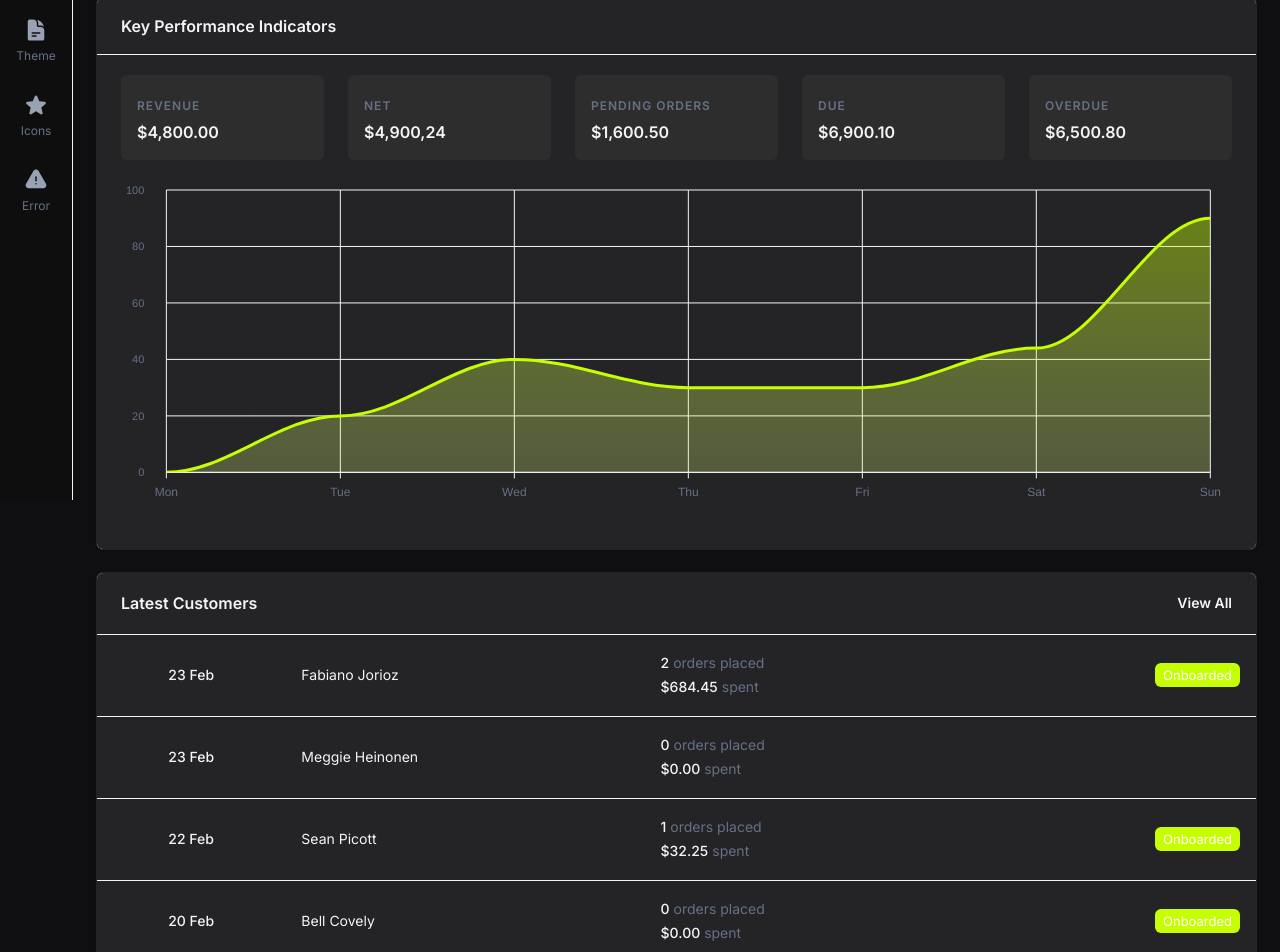
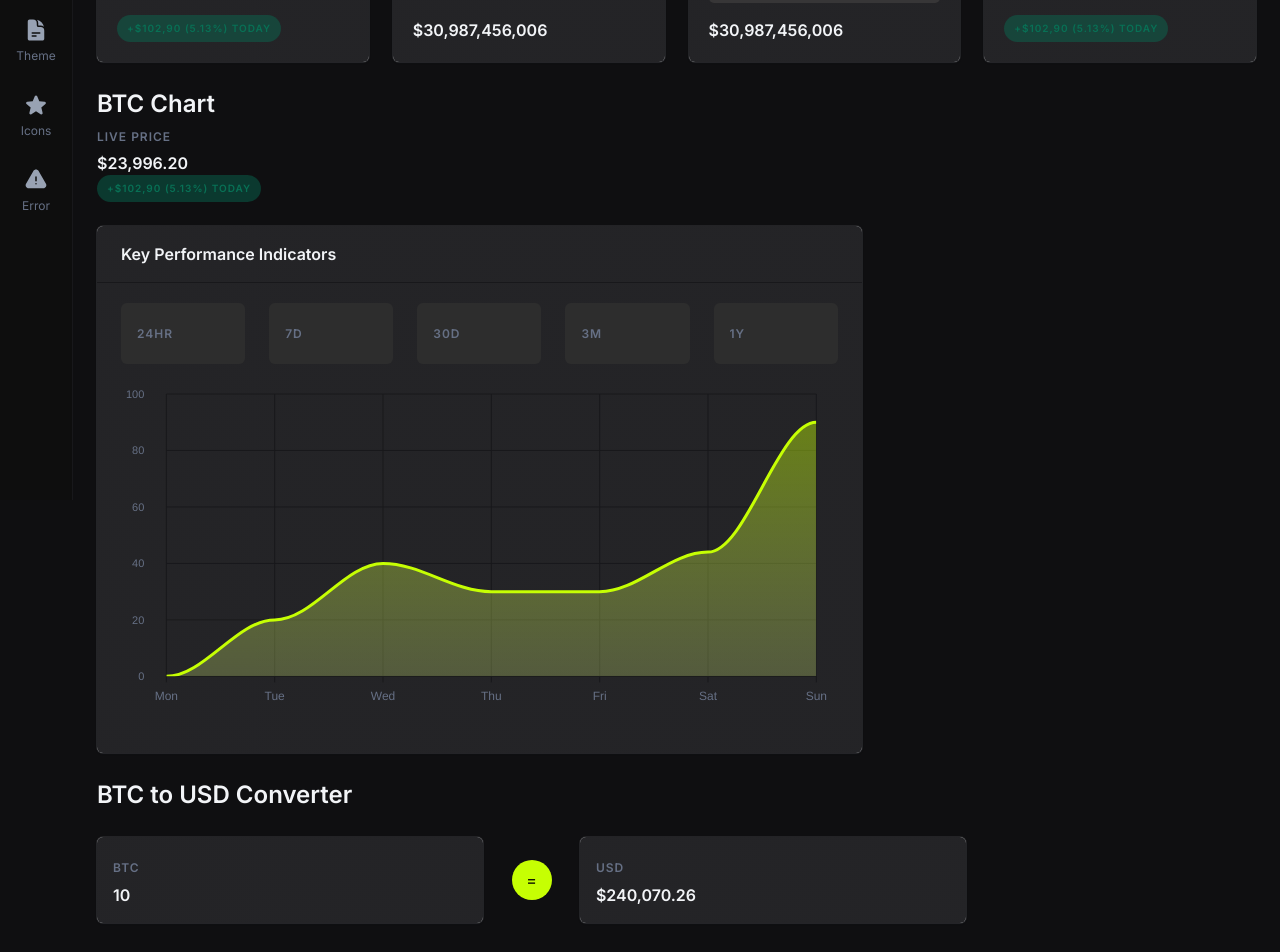
Before and after one commit to WilliamHarriszi09/create-react-app, a React (Create React App) app: page / in a window 1280 px wide. Shown: the part 300-1252 px from the top of the page. Built offline with nearby package versions, Linux system fonts and the light colour scheme.

Commit message:
pixel perfect

```diff
--- /dev/null
+++ b/src/components/green-field.js
@@ -0,0 +1,55 @@
+import PropTypes from 'prop-types';
+import { useTheme } from '@mui/material/styles';
+
+const GreenField = (props) => {
+  const { color: colorProp = 'primary', title, description, current_cost, plus_cost, sub_cost, isActive } = props;
+  const theme = useTheme();
+
+  const color = colorProp === 'primary'
+    ? theme.palette.primary.main
+    : colorProp === 'black'
+      ? '#1D262D' : '#FFFFFF';
+
+  return (
+    // <svg
+    //   fill="none"
+    //   height="100%"
+    //   viewBox="0 0 24 25"
+    //   width="100%"
+    //   xmlns="http://www.w3.org/2000/svg"
+    // >
+    //   <path
+    //     clipRule="evenodd"
+    //     d="M20.8962 14.6031C22.7584 14.6031 23.97 16.5899 23.0899 18.2308C21.019 22.0913 16.8744 24.6739 12.1469 24.4908C5.99299 24.2526 0.981695 19.2348 0.750849 13.0807C0.496994 6.3132 5.90787 0.747423 12.6187 0.747423C17.132 0.747423 21.0588 3.26644 23.0674 6.97506C23.964 8.63081 22.7796 10.6443 20.8967 10.6443C19.9998 10.6443 19.1579 10.1676 18.7362 9.3758C17.4672 6.99312 14.844 5.4346 11.9012 5.73225C8.57113 6.06924 5.92891 8.81192 5.70648 12.1516C5.43778 16.1846 8.64214 19.5515 12.6187 19.5515C15.2538 19.5515 17.5513 18.0717 18.7207 15.9003C19.1517 15.1004 19.9877 14.6031 20.8962 14.6031Z"
+    //     fill={color}
+    //     fillRule="evenodd"
+    //   />
+    //   <path
+    //     clipRule="evenodd"
+    //     d="M16.5774 12.6237C16.5774 14.8102 14.8049 16.5825 12.6187 16.5825C10.4322 16.5825 8.65991 14.8102 8.65991 12.6237C8.65991 10.4372 10.4322 8.66495 12.6187 8.66495C14.8049 8.66495 16.5774 10.4372 16.5774 12.6237Z"
+    //     fill={color}
+    //     fillRule="evenodd"
+    //     opacity="0.5"
+    //   />
+    // </svg>
+    <>
+        <div class="MuiPaper-root MuiPaper-elevation MuiPaper-rounded MuiPaper-elevation1 MuiCard-root css-1rms08z-MuiPaper-root-MuiCard-root" style={{height: '100%'}}>
+            <div style={{padding: '20px', height: '100%', display: 'grid'}}>
+                <span class="MuiTypography-root MuiTypography-overline css-10pvg4-MuiTypography-root" >{title}</span>
+                {description === null || description === "" ? null : <div class="MuiPaper-rounded" style={{fontSize: '10px', background: '#3c3b3bcc', padding: '1em', borderRadius: '5px', margin: '1.5em 0'}}>{description}</div>}
+                <div style={{bottom: '0px', display: 'grid', justifyContent: 'flex-start'}}>
+                    <h6 class="MuiTypography-root MuiTypography-h6 css-1m7jvl4-MuiTypography-root" style={{margin: 'auto', marginLeft: '0px', marginBottom: '0px', color: isActive == true ? '#087055' : '' }}>{current_cost}</h6>
+                    {plus_cost === null || plus_cost === "" ? null : <span class="MuiTypography-root MuiTypography-overline css-10pvg4-MuiTypography-root"
+                        style={{fontSize: '10px', margin: 'auto', marginLeft: '0px', marginBottom: '0px', padding: '1px 10px', background: '#08705570', color:'#087055', borderRadius: '20px'}}>{plus_cost}</span>}
+                </div>
+            </div>
+        </div>
+    </>
+  );
+};
+
+GreenField.propTypes = {
+  color: PropTypes.oneOf(['black', 'primary', 'white'])
+};
+
+export default (GreenField);
--- a/src/pages/index.js
+++ b/src/pages/index.js
@@ -7,6 +7,7 @@ import {
   Avatar,
   Box,
   Container,
+  Icon,
   Stack,
   SvgIcon,
   Typography,
@@ -15,6 +16,7 @@ import {
 import { OverviewKpi } from 'src/sections/overview/overview-kpi';
 import { OverviewLatestCustomers } from 'src/sections/overview/overview-latest-customers';
 import { OverviewSummary } from 'src/sections/overview/overview-summary';
+import GreenField from '../components/green-field';
 
 const now = new Date();
 
@@ -47,43 +49,79 @@ const Page = () => (
                 xs={12}
                 md={3}
               >
-                <OverviewSummary
+                {/* <OverviewSummary
                   icon={""}
                   label='Orders'
-                  value='5610'
+                  value='$23,996.20'
+                /> */}
+                <GreenField
+                  title="PRODUCT1"
+                  description={null}
+                  current_cost="$30,987,456,006"
+                  plus_cost="+$102,90 (5.13%) today"
                 />
               </Grid>
               <Grid
                 xs={12}
                 md={3}
               >
-                <OverviewSummary
-                  icon={""}
-                  label='Products'
-                  value='23'
+                <GreenField
+                  title="PRODUCT1"
+                  description=""
+                  current_cost="$30,987,456,006"
+                  plus_cost={null}
+                  sub_cost={null}
                 />
               </Grid>
               <Grid
                 xs={12}
                 md={3}
               >
-                <OverviewSummary
-                  icon={""}
-                  label='Transactions'
-                  value='1942'
+                <GreenField
+                  title="PRODUCT1"
+                  description="A measure of how much of a cryptocurrency was traded in the last 24 hours."
+                  current_cost="$30,987,456,006"
+                  plus_cost={null}
+                  sub_cost="1,292,892 BTC"
                 />
               </Grid>
               <Grid
                 xs={12}
                 md={3}
               >
-                <OverviewSummary
-                  icon={""}
-                  label='Orders'
-                  value='5610'
+                <GreenField
+                  title="PRODUCT1"
+                  description={null}
+                  current_cost="$30,987,456,006"
+                  plus_cost="+$102,90 (5.13%) today"
+                  isActive={true}
                 />
               </Grid>
-              <Grid xs={12}>
+
+            </Grid>
+          </div>
+          <div>
+            <div>
+              <Typography variant="h4">
+                BTC Chart
+              </Typography>
+            </div>
+            <div>
+              <div style={{height: '100%', display: 'grid'}}>
+                  <span class="MuiTypography-root MuiTypography-overline css-10pvg4-MuiTypography-root" >{"Live Price"}</span>
+                  <div style={{bottom: '0px', display: 'grid', justifyContent: 'flex-start'}}>
+                      <h6 class="MuiTypography-root MuiTypography-h6 css-1m7jvl4-MuiTypography-root" style={{margin: 'auto', marginLeft: '0px', marginBottom: '0px'}}>{"$23,996.20"}</h6>
+                      <span class="MuiTypography-root MuiTypography-overline css-10pvg4-MuiTypography-root"
+                          style={{fontSize: '10px', margin: 'auto', marginLeft: '0px', marginBottom: '0px', padding: '1px 10px', background: '#08705570', color:'#087055', borderRadius: '20px'}}>{"+$102,90 (5.13%) today"}</span>
+                  </div>
+              </div>
+            </div>
+            <div style={{paddingTop: '24px'}}>
+              <Grid
+                container
+                spacing={3}
+              >
+                <Grid md={8}>
                   <OverviewKpi
                     chartSeries={[
                       {
@@ -93,81 +131,63 @@ const Page = () => (
                     ]}
                     stats={[
                       {
-                      label: 'Revenue',
-                      value: '$4,800.00'
-                    },
-                    {
-                      label: 'NET',
-                      value: '$4,900,24'
-                    },
-                    {
-                      label: 'Pending orders',
-                      value: '$1,600.50'
-                    },
-                    {
-                      label: 'Due',
-                      value: '$6,900.10'
-                    },
-                    {
-                      label: 'Overdue',
-                      value: '$6,500.80'
-                    }
-                  ]}
-                />
-              </Grid>
-              <Grid xs={12}>
-                <OverviewLatestCustomers
-                  customers={[
-                    {
-                      id: 'a105ac46530704806ca58ede',
-                      amountSpent: 684.45,
-                      avatar: '/assets/avatars/avatar-fabiano-jorioz.jpg',
-                      createdAt: subDays(subHours(subMinutes(now, 7), 3), 2).getTime(),
-                      isOnboarded: true,
-                      name: 'Fabiano Jorioz',
-                      orders: 2
-                    },
-                    {
-                      id: '126ed71fc9cbfabc601c56c5',
-                      amountSpent: 0,
-                      avatar: '/assets/avatars/avatar-meggie-heinonen.jpg',
-                      createdAt: subDays(subHours(subMinutes(now, 7), 3), 2).getTime(),
-                      isOnboarded: false,
-                      name: 'Meggie Heinonen',
-                      orders: 0
-                    },
-                    {
-                      id: 'aafaeb0545357922aff32a7b',
-                      amountSpent: 32.25,
-                      avatar: '/assets/avatars/avatar-sean-picott.jpg',
-                      createdAt: subDays(subHours(subMinutes(now, 11), 2), 3).getTime(),
-                      isOnboarded: true,
-                      name: 'Sean Picott',
-                      orders: 1
-                    },
-                    {
-                      id: '16b526d9e0fefe53f7eba66b',
-                      amountSpent: 0,
-                      avatar: '/assets/avatars/avatar-bell-covely.jpg',
-                      createdAt: subDays(subHours(subMinutes(now, 18), 9), 5).getTime(),
-                      isOnboarded: true,
-                      name: 'Bell Covely',
-                      orders: 0
-                    },
-                    {
-                      id: 'fe035356923629912236d9a2',
-                      amountSpent: 125.70,
-                      avatar: '/assets/avatars/avatar-giraud-lamlin.jpg',
-                      createdAt: subDays(subHours(subMinutes(now, 19), 18), 7).getTime(),
-                      isOnboarded: false,
-                      name: 'Giraud Lamlin',
-                      orders: 1
+                        label: '24hr'
+                      },{
+                        label: '7d'
+                      },{
+                        label: '30d'
+                      },{
+                        label: '3m'
+                      },{
+                        label: '1y'
                       }
                     ]}
                   />
                 </Grid>
               </Grid>
             </div>
+          </div>
+          <div>
+            <Typography variant="h4">
+              BTC to USD Converter
+            </Typography>
+          </div>
+          <Grid
+            container
+          >
+            <Grid
+              xs={12}
+              md={4}
+            >
+              <OverviewSummary
+                icon={""}
+                label='BTC'
+                value='10'
+              />
+            </Grid>
+            <Grid
+              xs={12}
+              md={1}
+              sx={{
+                display: 'flex',
+                padding: '10px'
+              }}
+            >
+              <div style={{padding: '0px', margin: 'auto', borderRadius: '50%', background: "#c6ff03", display: 'flex', height: '40px', width: '40px'}}>
+                <span style={{margin: 'auto', color: 'black'}}>=</span>
+              </div>
+            </Grid>
+            <Grid
+              xs={12}
+              md={4}
+            >
+              <OverviewSummary
+                icon={""}
+                label='USD'
+                value='$240,070.26'
+              />
+            </Grid>
+          </Grid>
         </Stack>
       </Container>
     </Box>
--- a/src/theme/create-palette.js
+++ b/src/theme/create-palette.js
@@ -19,7 +19,7 @@ export const createPalette = (config) => {
       default: contrast === 'high' ? '#0f0f11' : '#18181b',
       paper: '#18181b'
     },
-    divider: '#F2F4F7',
+    divider: '#18181b',
     error,
     info,
     mode: 'dark',
```
Also changed, not shown: src/layouts/dashboard/side-nav.js (line endings or trailing spaces). Lines whose indentation alone changed are shown as unchanged.
